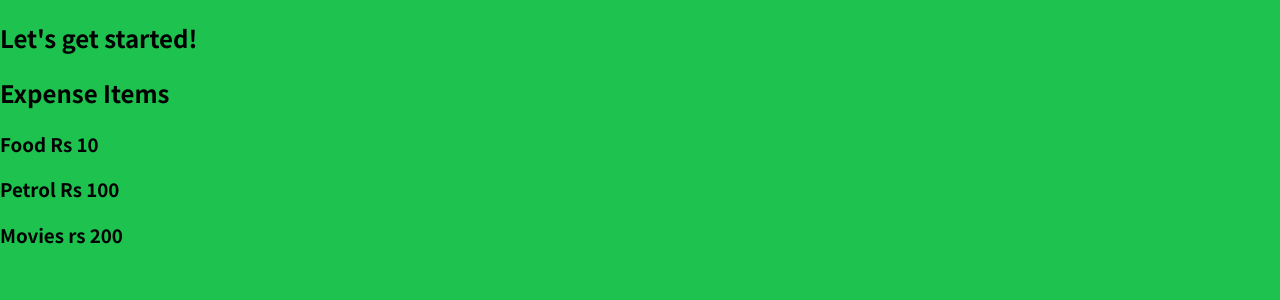
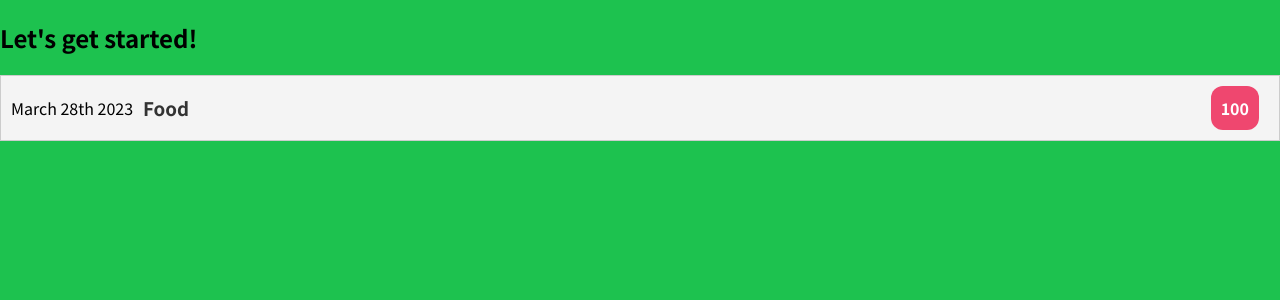
Before and after one commit to devmalya99/ExpenseTrackerReact, a JavaScript app: page / in a window 1280 px wide. Shown: the top 300 px of the page. Built offline with nearby package versions, Linux system fonts and the light colour scheme.

Commit message:
Styling Items

```diff
--- /dev/null
+++ b/src/components/ExpenseItem.css
@@ -0,0 +1,31 @@
+.expense-item {
+    display: flex;
+    justify-content: space-between;
+    align-items: center;
+    border: 1px solid #ccc;
+    padding: 10px;
+    margin: 10px 0;
+    background: #f4f4f4;
+}
+
+.expense-item_description {
+    display: flex;
+    align-items: center;
+    justify-content: space-between;
+    flex-grow: 1;
+    padding: 0 10px;
+}
+
+.expense-item_description h3 {
+    margin: 0;
+    color: #333;
+}
+
+.expense-item_price {
+    display: inline-block;
+    padding: 10px;
+    border-radius: 12px;
+    background-color: #ef476f;
+    color: #fff;
+    font-weight: bold;
+}
--- a/src/components/ExpenseItem.js
+++ b/src/components/ExpenseItem.js
@@ -1,15 +1,15 @@
+import "./ExpenseItem.css";
 
-
-function ExpenseItem()
-{
-    return (
-        <div>
-            <h2>Expense Items</h2>
-            <h3>Food Rs 10</h3>
-            <h3>Petrol Rs 100</h3>
-            <h3>Movies rs 200</h3>
-        </div>
-    )
+function ExpenseItem() {
+  return (
+    <div className="expense-item">
+      <div>March 28th 2023</div>
+      <div className="expense-item_description">
+        <h3>Food</h3>
+        <div className="expense-item_price">100</div>
+      </div>
+    </div>
+  );
 }
 
 export default ExpenseItem;
```
